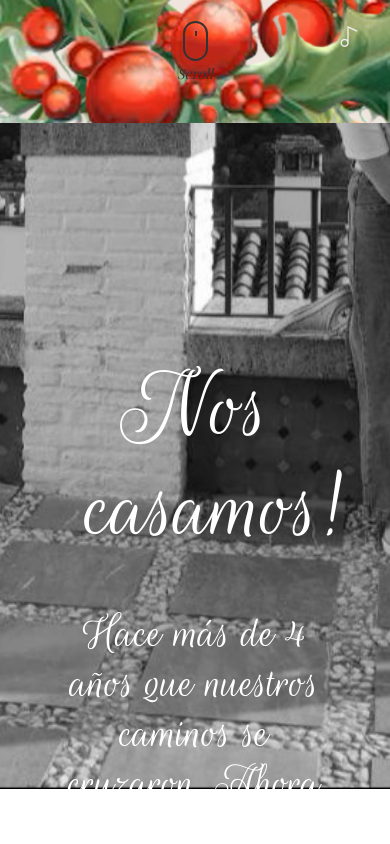
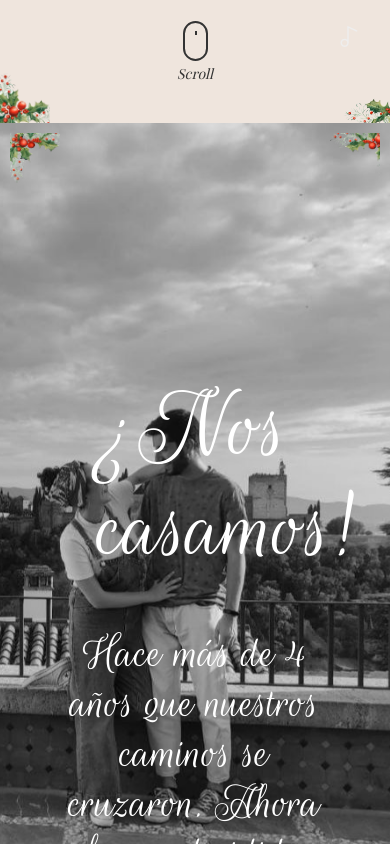
Before and after one commit to jrubiod90/wedding, an Angular app: page /index in a window 390 px wide. Shown: the part 760-1604 px from the top of the page. Built offline with nearby package versions, Linux system fonts and the light colour scheme; a web font is replaced by a local one.

Commit message:
Changes done except for text size and back button

```diff
--- a/src/app/landing-page/landing-page.component.html
+++ b/src/app/landing-page/landing-page.component.html
@@ -59,38 +59,38 @@
 
   <!-- Content -->
   <section id="gla_content" class="gla_content">
-
-    <!-- section -->
-    <section class="gla_section gla_lg_padding gla_image_bck gla_fixed gla_wht_txt" id="homepage-image-tint" data-stellar-background-ratio="0.2" style="background-image: url(assets/images/JorgeyRosanaResized-modified.jpg); background-attachment: fixed; background-repeat: no-repeat; background-size: cover;">
-
-      <div class="gla_slider_flower" data-bottom-top="@class:active" data--200-bottom="@class:no_active">
+    <!-- Imagen de fondo con flores -->
+    <section
+      class="gla_section gla_lg_padding gla_image_bck gla_fixed gla_wht_txt"
+      id="homepage-image-tint"
+      style="background-image: url(assets/images/JorgeyRosanaResized-modified.jpg);"
+    >
+      <!-- Contenedor de flores -->
+      <div class="gla_slider_flower">
         <div class="gla_slider_flower_c1 gla_slider_flower_item"></div>
         <div class="gla_slider_flower_c2 gla_slider_flower_item"></div>
         <div class="gla_slider_flower_c3 gla_slider_flower_item"></div>
         <div class="gla_slider_flower_c4 gla_slider_flower_item"></div>
-       <!-- <div class="gla_slider_flower_c5 gla_slider_flower_item"></div>
-        <div class="gla_slider_flower_c6 gla_slider_flower_item"></div>-->
       </div>
 
-
+      <!-- Contenido centrado -->
       <div class="container text-center">
-
         <p>
-          <img src="assets/images/animations/mrandmrs_wh.gif" data-bottom-top="@src:assets/images/animations/mrandmrs_wh.gif" height="150" alt="">
+          <img
+            src="assets/images/animations/mrandmrs_wh.gif"
+            height="150"
+            alt="Mr and Mrs"
+          />
         </p>
-
-        <h2>Nos casamos!</h2>
-
-        <h3>Hace más de 4 años que nuestros caminos se cruzaron. Ahora hemos decidido celebrar nuestro amor y unir nuestras vidas en matrimonio, y no hay nada que nos haga más felices que compartir este momento con nuestros amigos y familiares más queridos.</h3>
-
-
-
+        <h2>¡Nos casamos!</h2>
+        <h3>
+          Hace más de 4 años que nuestros caminos se cruzaron. Ahora hemos decidido
+          celebrar nuestro amor y unir nuestras vidas en matrimonio, y no hay nada
+          que nos haga más felices que compartir este momento con nuestros amigos y
+          familiares más queridos.
+        </h3>
       </div>
-      <!-- container end -->
-
     </section>
-    <!-- section end -->
-
 
     <!-- section -->
     <section class="gla_section gla_image_bck gla_fixed" data-stellar-background-ratio="0.2" data-color="#fff">
--- a/src/app/top-nav/top-nav.component.html
+++ b/src/app/top-nav/top-nav.component.html
@@ -65,6 +65,10 @@
                 </li>
 
                 <li class="gla">
+                  <a [routerLink]="['/presents']">Lista de bodas</a>
+                </li>
+
+                <li class="gla">
                   <a [routerLink]="['/gallery']">Galeria</a>
                 </li>
 
--- a/src/styles.css
+++ b/src/styles.css
@@ -3,6 +3,67 @@
 @media (max-width: 600px) {
   .mobile #homepage-image-tint {
     background-position: -350px 0px;
+  }
+
+  #homepage-image-tint {
+    background-size: cover; /* Asegura que la imagen cubra el contenedor */
+    background-position: center center; /* Centrar la imagen */
+    background-repeat: no-repeat;
+    height: auto; /* Ajustar la altura automáticamente */
+    padding: 20px; /* Añadir espacio interno */
+  }
+
+  /* Ajustar las flores para móviles */
+  .gla_slider_flower_item {
+    width: 50px; /* Reducir el tamaño */
+    height: 50px;
+    position: absolute;
+  }
+
+  .gla_slider_flower_c1 {
+    top: 10px;
+    left: 10px;
+  }
+
+  .gla_slider_flower_c2 {
+    top: 10px;
+    right: 10px;
+  }
+
+  .gla_slider_flower_c3 {
+    bottom: 10px;
+    right: 10px;
+  }
+
+  .gla_slider_flower_c4 {
+    bottom: 10px;
+    left: 10px;
+  }
+
+  /* Eliminar ajustes de texto */
+  /* .container.text-center h2 {
+    font-size: 20px;
+    margin: 10px 0;
+  }
+
+  .container.text-center h3 {
+    font-size: 16px;
+    margin: 10px 0;
+  }
+
+  .container.text-center p img {
+    max-width: 100%;
+    height: auto;
+  } */
+}
+
+/* Ajustar la imagen de fondo para móviles */
+@media (max-width: 768px) {
+  #homepage-image-tint {
+    background-size: cover !important; /* Asegura que la imagen cubra el contenedor */
+    background-position: 80% center !important; /* Centrar más hacia la derecha */
+    background-repeat: no-repeat !important;
+    height: 100vh; /* Asegura que ocupe toda la altura visible */
   }
 }
 
```
